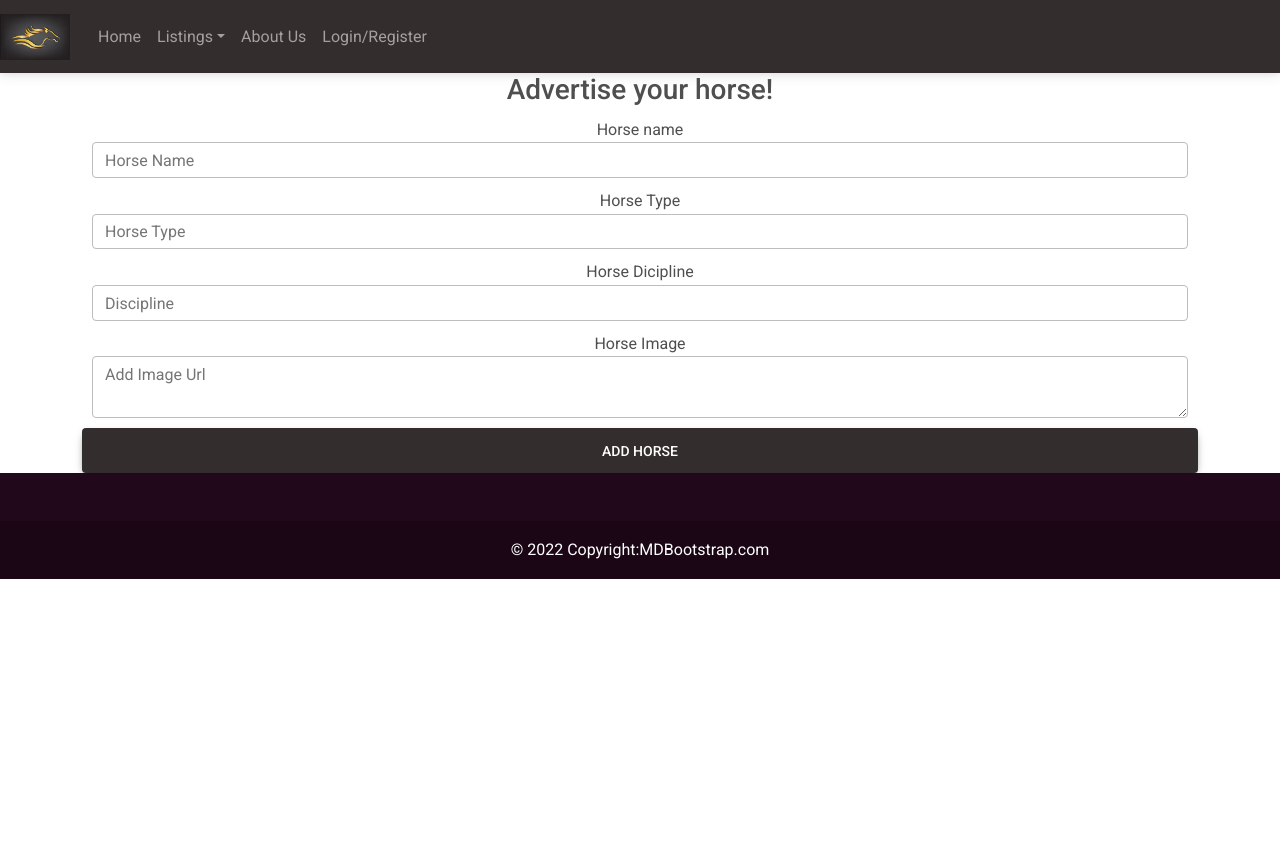
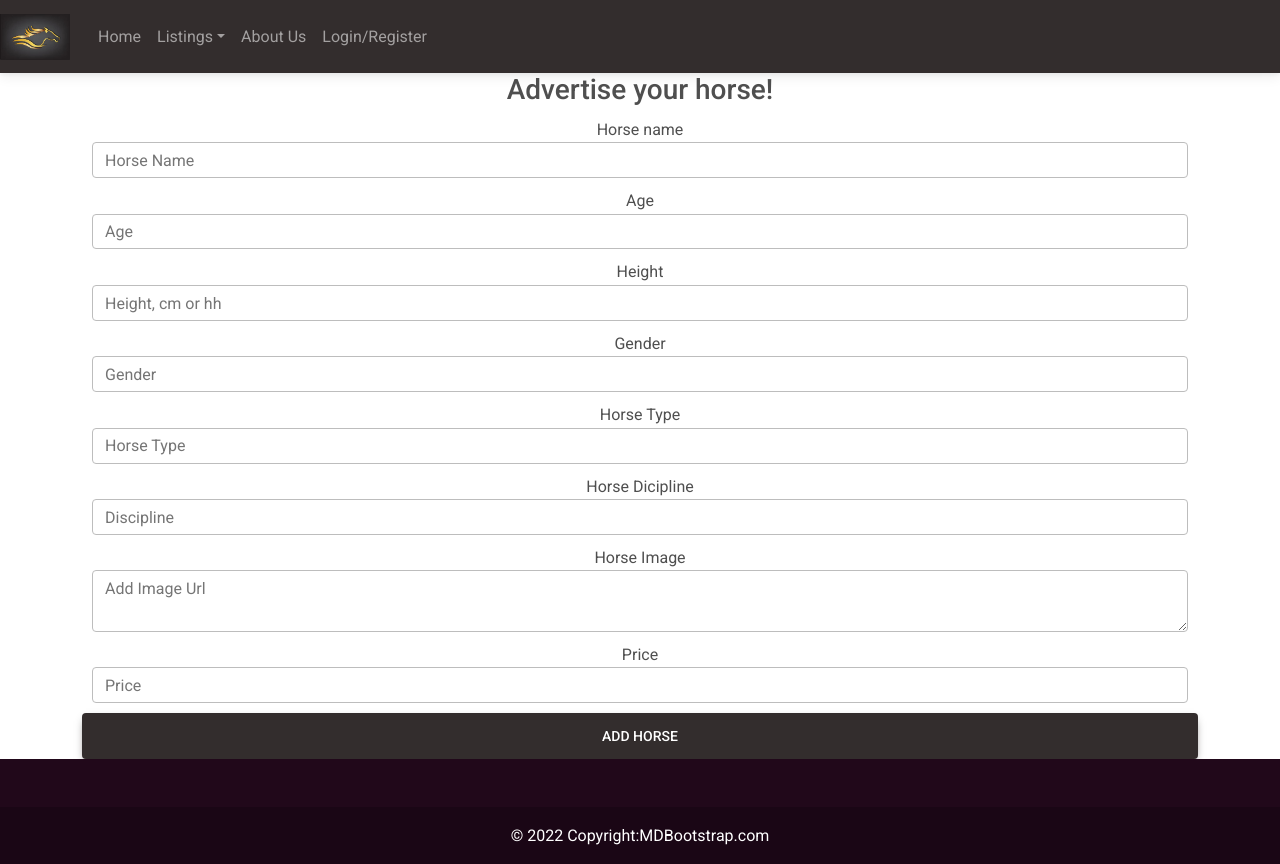
Before and after one commit to lisamannion/PPIT_Project2022, a React (Create React App) app: page /createAd in a window 1280 px wide. Before the commit the page ends 800 px from the top, so only its background shows below. Built offline with nearby package versions, Linux system fonts and the light colour scheme.

Commit message:
Added in more criteria for advert

```diff
--- a/src/App.js
+++ b/src/App.js
@@ -8,7 +8,7 @@ import { LoginRegister } from './components/loginRegister'
 import 'bootstrap/dist/css/bootstrap.min.css'
 import { Navbar, Nav, NavDropdown } from 'react-bootstrap'
 import { BrowserRouter as Router, Routes, Route } from 'react-router-dom'
-import React from 'react'
+import React, { useState } from 'react'
 import { MDBFooter } from 'mdb-react-ui-kit'
 import 'mdb-react-ui-kit/dist/css/mdb.min.css'
 
--- a/src/components/createAd.js
+++ b/src/components/createAd.js
@@ -9,29 +9,41 @@ export class CreateAd extends React.Component {
         // Bindings
         this.handleAddHorse = this.handleAddHorse.bind(this);
         this.onChangeName = this.onChangeName.bind(this);
+        this.onChangeAge = this.onChangeAge.bind(this);
+        this.onChangeHeight = this.onChangeHeight.bind(this);
+        this.onChangeGender = this.onChangeGender.bind(this);
         this.onChangeType = this.onChangeType.bind(this);
         this.onChangeDiscipline = this.onChangeDiscipline.bind(this);
         this.onChangeImage = this.onChangeImage.bind(this);
+        this.onChangePrice = this.onChangePrice.bind(this);
         this.state = {
             name: '',
+            age: '',
+            height: '',
+            gender: '',
             type: '',
             discipline: '',
-            image: ''
+            image: '',
+            price: ''
         }
     }
 
     // When registering a new user
     handleAddHorse(event) {
         // Alert the user that the form is being submitted
-        alert("Horse Name: " + this.state.name + "\nHorse Type: " + this.state.type + "\nHorse Discipline: " + this.state.discipline + "\nImage URL: " + this.state.image);
+        alert("Horse Name: " + this.state.name + "\n Advert has been created");
         event.preventDefault(); // prevent crashing on reload
 
         // Create newHorse object
         const newHorse = {
             name: this.state.name,
+            age: this.state.age,
+            height: this.state.height,
+            gender: this.state.gender,
             type: this.state.type,
             discipline: this.state.discipline,
-            image: this.state.image
+            image: this.state.image,
+            price: this.state.price
         }
 
         // Sending post request to the server
@@ -46,9 +58,13 @@ export class CreateAd extends React.Component {
         // set state to empty for the next user
         this.setState({
             name: '',
+            age: '',
+            height: '',
+            gender: '',
             type: '',
             discipline: '',
-            image: ''
+            image: '',
+            price: ''
         })
     }
 
@@ -56,6 +72,27 @@ export class CreateAd extends React.Component {
     onChangeName(event) {
         this.setState({
             name: event.target.value
+        })
+    }
+
+    // Changing Age
+    onChangeAge(event) {
+        this.setState({
+            age: event.target.value
+        })
+    }
+
+    // Setting the height
+    onChangeHeight(event) {
+        this.setState({
+            height: event.target.value
+        })
+    }
+
+    // Set state of gender
+    onChangeGender(event) {
+        this.setState({
+            gender: event.target.value
         })
     }
 
@@ -80,6 +117,13 @@ export class CreateAd extends React.Component {
         })
     }
 
+    // Set the price of the horse
+    onChangePrice(event) {
+        this.setState({
+            price: event.target.value
+        })
+    }
+
     render() {
         return(
             <div>
@@ -96,6 +140,39 @@ export class CreateAd extends React.Component {
                                 placeholder="Horse Name"
                                 value={this.state.name}
                                 onChange={this.onChangeName}
+                            />
+                        </div>
+
+                        {/* Input for age */}
+                        <div className="form-group">
+                            <label>Age</label>
+                            <input type="text"
+                                className="form-control"
+                                placeholder="Age"
+                                value={this.state.age}
+                                onChange={this.onChangeAge}
+                            />
+                        </div>
+
+                        {/* Input for height */}
+                        <div className="form-group">
+                            <label>Height</label>
+                            <input type="text"
+                                className="form-control"
+                                placeholder="Height, cm or hh"
+                                value={this.state.height}
+                                onChange={this.onChangeHeight}
+                            />
+                        </div>
+
+                        {/* Input for gender */}
+                        <div className="form-group">
+                            <label>Gender</label>
+                            <input type="text"
+                                className="form-control"
+                                placeholder="Gender"
+                                value={this.state.gender}
+                                onChange={this.onChangeGender}
                             />
                         </div>
 
@@ -132,6 +209,17 @@ export class CreateAd extends React.Component {
                             />
                         </div>
 
+                        {/* Input for price */}
+                        <div className="form-group">
+                            <label>Price</label>
+                            <input type="text"
+                                className="form-control"
+                                placeholder="Price"
+                                value={this.state.price}
+                                onChange={this.onChangePrice}
+                            />
+                        </div>
+
                         <button type="submit" className="btn btn-lg btn-dark btn-block">Add Horse</button>
                     </form>
                 </Container>
--- a/src/components/loginRegister.js
+++ b/src/components/loginRegister.js
@@ -44,6 +44,7 @@ export class LoginRegister extends React.Component {
             .catch((err) => { // If there are errors
                 console.log(err);
             });
+
         // Set the state back to empty
         // Do we need this here? if the login is unsuccessful then surely it should still contain the details in case of typos
         this.setState({
```
Also changed, not shown: 1 other file (tests, documents, lock files or other folders).
